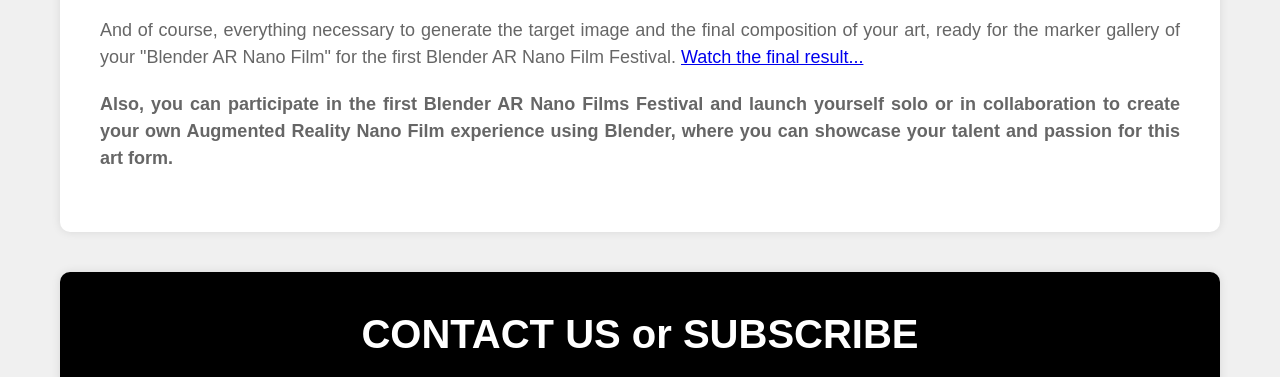
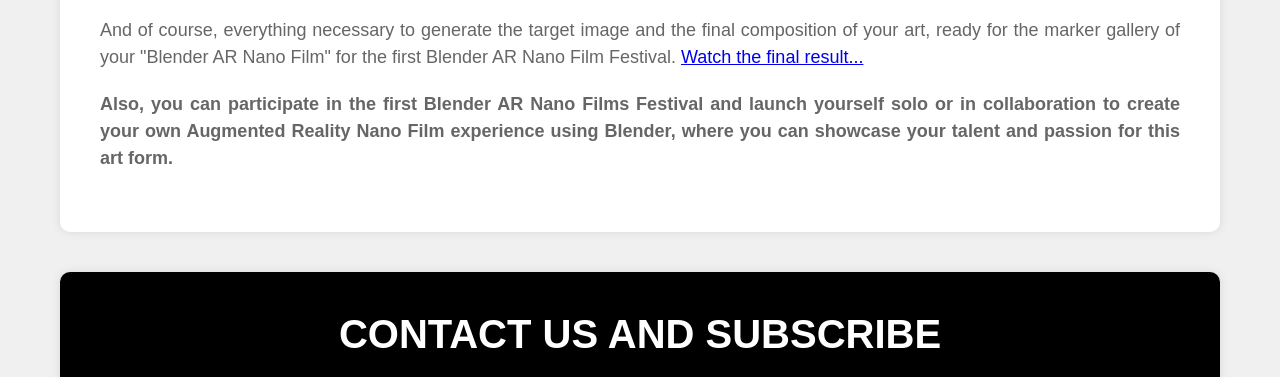
Before and after one commit to arnanofilms/arnanofilms, a plain HTML site: page index.html in a window 1280 px wide. Shown: the part 3449-3826 px from the top of the page. Drawn offline with Linux system fonts and the light colour scheme.

Commit message:
Update index.html
text5

```diff
--- a/index.html
+++ b/index.html
@@ -242,7 +242,7 @@
             <P></P>
         </div>
         <div class="section1">
-            <h1 class="title1">CONTACT US  or  SUBSCRIBE</h1>
+            <h1 class="title1">CONTACT US  AND  SUBSCRIBE</h1>
             <p class="section-content1"><i class="fas fa-quote-left"></i><strong> And get a membership where you can access your courses and the festival for free. And we will send you a FREE - Blender AR Nano Film - Christmas card so you can have "A SUPER SANTA CHRISTMAS, AUGMENTED AND WITHOUT EXCESS ALCOHOL" (Accident prevention campaign). 🎅 <i class="fas fa-quote-right"></strong></i></p>
             <h2 class="subtitle1"><P>
                 <p class="social"><strong>Email: arnanofilms@gmail.com - Youtube Channel <a href="https://www.youtube.com/@ARMETAEGO" target="_blank"><i class="fab fa-youtube"></i></a> @armetaego</strong></p>
```
